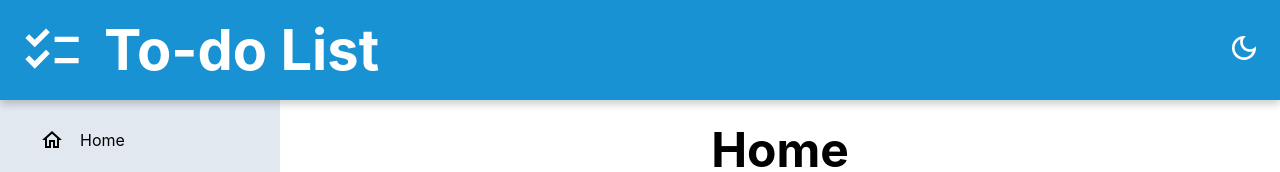
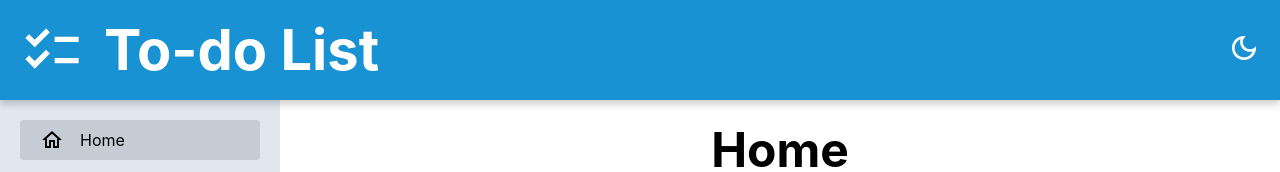
Before and after one commit to Daze-bot/todo-list, a website built with webpack: page dist/index.html in a window 1280 px wide. Shown: the top 172 px of the page. Built offline with nearby package versions, Linux system fonts and the light colour scheme; files whose address does not match are found by name.

Commit message:
Highlight projectLi when selected

```diff
--- a/src/css/style.css
+++ b/src/css/style.css
@@ -302,6 +302,10 @@ footer a:hover {
   font-weight: 700;
 }
 
+.selected {
+  background-color: var(--li-hover-color);
+}
+
 .hidden {
   display: none;
 }
--- a/src/project.js
+++ b/src/project.js
@@ -9,7 +9,6 @@ class Project {
   constructor (name, id) {
     this.name = name;
     this.id = id;
-    this.tasks = [];
   }
 }
 
--- a/src/showContent.js
+++ b/src/showContent.js
@@ -24,6 +24,8 @@ function showProjectContent(projectName) {
   content.appendChild(contentHead);
   contentHead.appendChild(projectTitle);
   contentHead.appendChild(editBtn);
+
+  highlightSelectedProject();
 }
 
 function showDefaultContent(name) {
@@ -40,6 +42,20 @@ function showDefaultContent(name) {
 
   content.appendChild(contentHead);
   contentHead.appendChild(projectTitle);
+
+  highlightSelectedProject();
+}
+
+function highlightSelectedProject() {
+  let projectLi = document.querySelectorAll('li');
+  let projectName = document.querySelector('.contentHead').textContent;
+
+  projectLi.forEach(li => {
+    li.classList.remove('selected');
+    if (li.textContent === projectName) {
+      li.classList.add('selected');
+    }
+  });
 }
 
 export {
--- a/src/task.js
+++ b/src/task.js
@@ -1,9 +1,10 @@
 class Task {
-  constructor (title, description, dueDate, priority, id) {
+  constructor (title, description, dueDate, priority, project, id) {
     this.title = title;
     this.description = description;
     this.dueDate = dueDate;
     this.priority = priority;
+    this.project = project;
     this.id = id;
   }
 }
```
